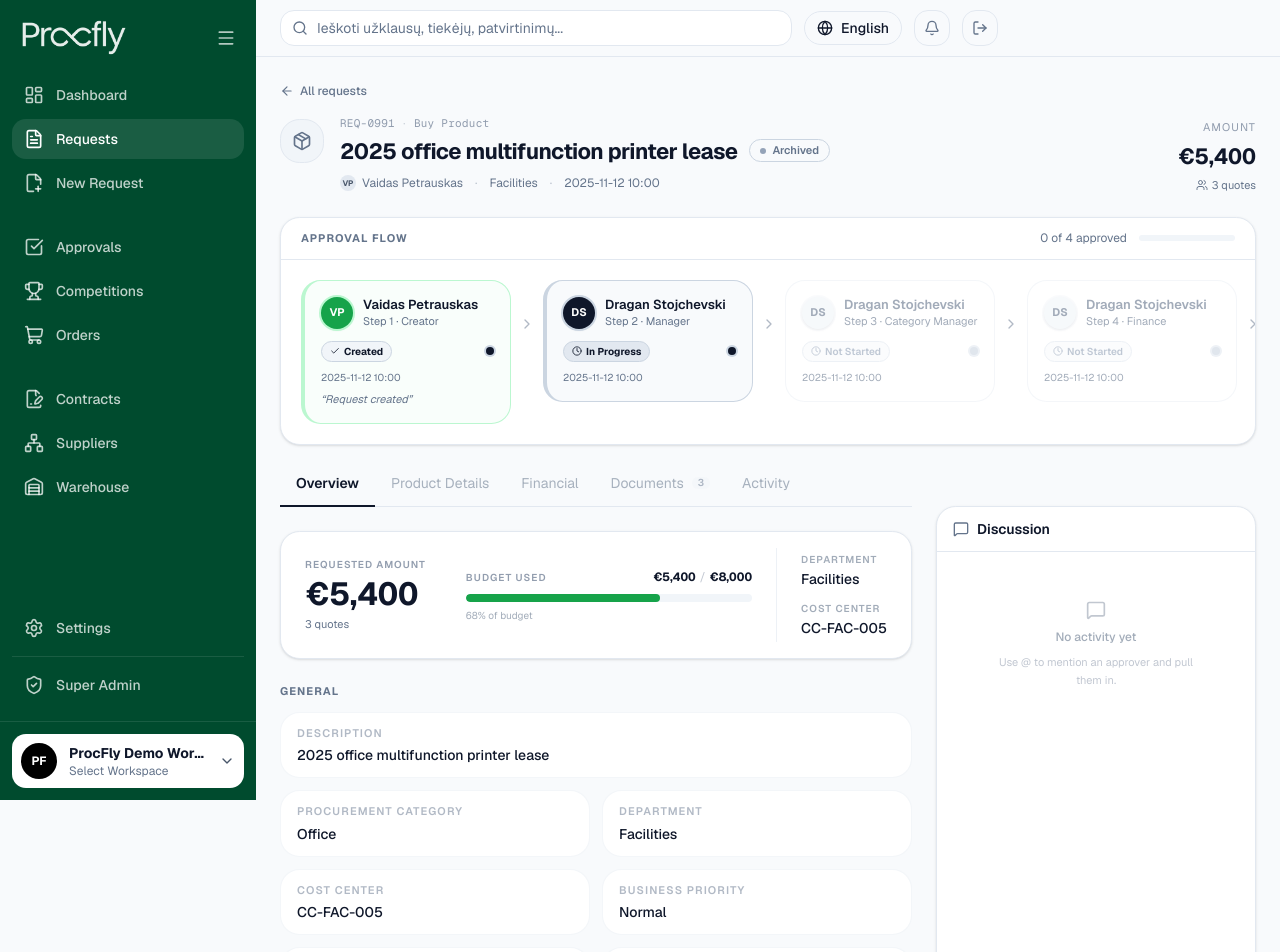
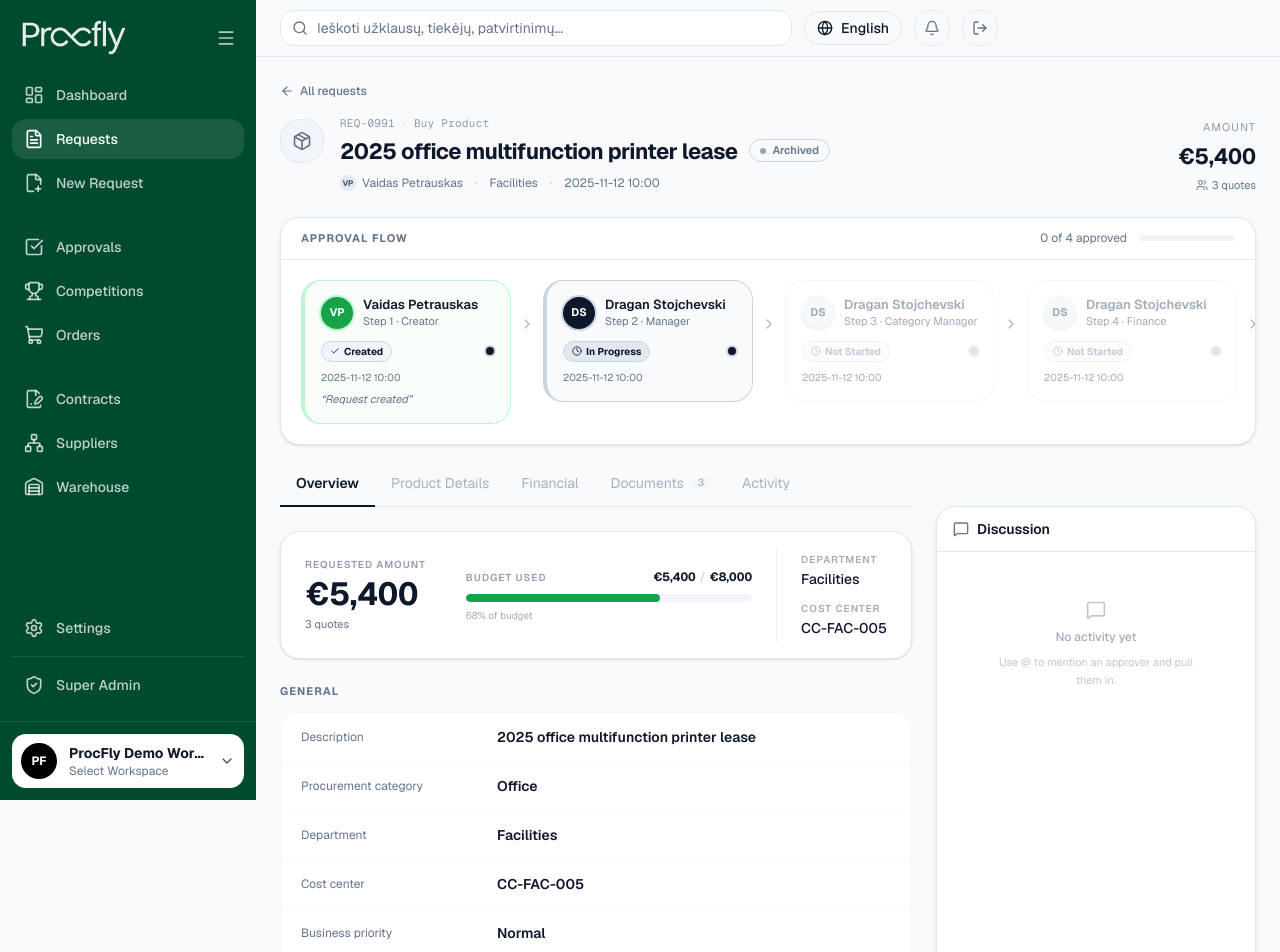
Before and after one commit to lukaskojalaproc/procfly-design, a Next.js app: page /requests/a1 in a window 1280 px wide. Shown: the top 952 px of the page. Built offline with nearby package versions, Linux system fonts and the light colour scheme.

Commit message:
feat: update FieldGroup and Field components styling and structure
Co-authored-by: VaidasProcfly <292115477+VaidasProcfly@users.noreply.github.com>

```diff
--- a/components/request-detail-view.tsx
+++ b/components/request-detail-view.tsx
@@ -65,17 +65,17 @@ function Section({ title }: { title: string }) {
 
 function FieldGroup({ children }: { children: React.ReactNode }) {
   return (
-    <div className="mt-3 grid grid-cols-2 gap-3">
+    <div className="mt-3 overflow-hidden rounded-xl border border-border/40 bg-card">
       {children}
     </div>
   )
 }
 
-function Field({ label, value, children, wide }: { label: string; value?: string | null; children?: React.ReactNode; wide?: boolean }) {
+function Field({ label, value, children }: { label: string; value?: string | null; children?: React.ReactNode }) {
   return (
-    <div className={cn("flex flex-col gap-1 rounded-xl border border-border/40 bg-card px-4 py-3", wide && "col-span-2")}>
-      <span className="text-[11px] font-semibold uppercase tracking-widest text-muted-foreground/50">{label}</span>
-      <span className="text-sm font-medium text-foreground">{children ?? value ?? "—"}</span>
+    <div className="grid grid-cols-[180px_1fr] items-start gap-4 border-b border-border/25 px-5 py-3.5 last:border-0">
+      <span className="shrink-0 pt-px text-[12px] text-muted-foreground">{label}</span>
+      <span className="text-sm font-semibold text-foreground">{children ?? value ?? "—"}</span>
     </div>
   )
 }
@@ -458,7 +458,7 @@ export function RequestDetailView({ request }: { request: ProcurementRequest })
                 <div>
                   <Section title="General" />
                   <FieldGroup>
-                    <Field label="Description"           value={detail.description} wide />
+                    <Field label="Description"           value={detail.description} />
                     <Field label="Procurement category"  value={request.category} />
                     <Field label="Department"            value={request.department} />
                     <Field label="Cost center"           value={detail.costCenter} />
```
